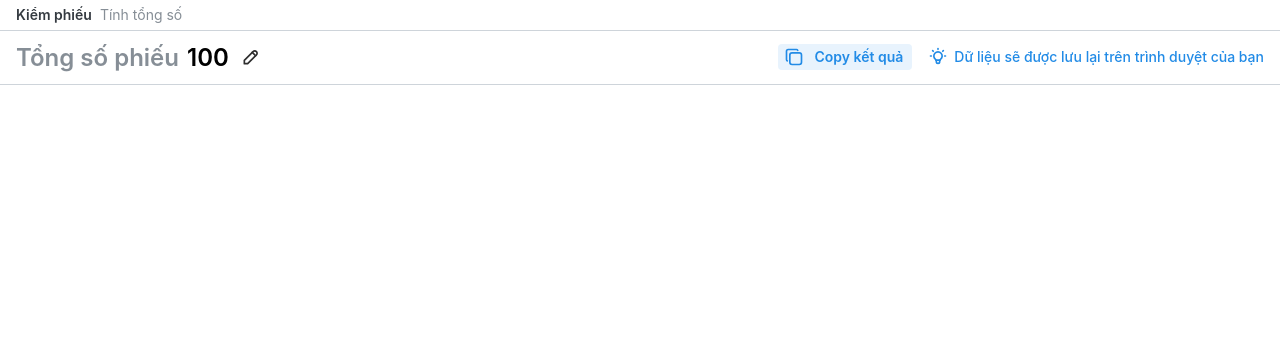
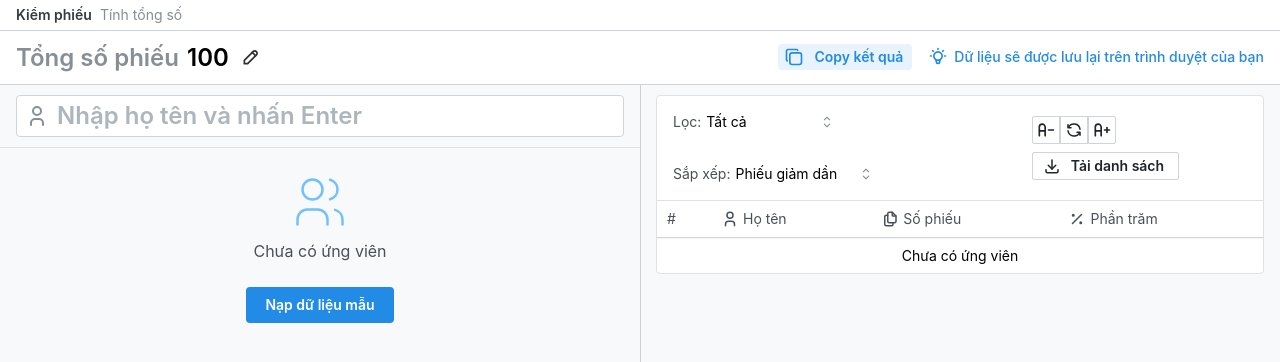
Before and after one commit to tatthien/church-election, a React (Vite) app: page / in a window 1280 px wide. Shown: the top 362 px of the page. Built offline with nearby package versions, Linux system fonts and the light colour scheme.

Commit message:
fix: container height

```diff
--- a/src/components/Candidate/Candidate.module.css
+++ b/src/components/Candidate/Candidate.module.css
@@ -3,7 +3,7 @@
   grid-auto-rows: min-content;
   gap: 0.5rem;
   overflow-y: auto;
-  height: calc(100vh - 178px);
+  height: calc(100vh - 210px);
 }
 
 .layoutList {
--- a/src/components/TableResult/TableResult.module.css
+++ b/src/components/TableResult/TableResult.module.css
@@ -1,6 +1,6 @@
 .tableContainer {
   overflow-y: auto;
-  max-height: calc(100vh - 132px);
+  max-height: calc(100vh - 210px);
 }
 
 .table {
--- a/src/pages/Calculator.tsx
+++ b/src/pages/Calculator.tsx
@@ -61,6 +61,7 @@ export default function Calculator() {
 
   return (
     <AppLayout>
+      <Box style={{ height: 'calc(100vh - 40px)' }}>
         <Allotment>
           <Allotment.Pane minSize={530} preferredSize={600}>
             <Title order={1} fz={32} p={16}>Tính tổng số</Title>
@@ -68,7 +69,7 @@ export default function Calculator() {
               <Alert title="Lưu ý" mb={16}>
                 Để tính tổng số phiếu chính xác, tên các ứng viên từ các nguồn phải giống nhau.
               </Alert>
-            <Stack>
+              <Stack style={{ overflowY: 'auto', height: 'calc(100vh - 230px)' }}>
                 {fields}
                 <Flex>
                   <Button variant="default" onClick={() => {
@@ -87,6 +88,7 @@ export default function Calculator() {
             </Box>
           </Allotment.Pane>
         </Allotment>
+      </Box>
     </AppLayout>
   );
 }
--- a/src/pages/Home.tsx
+++ b/src/pages/Home.tsx
@@ -25,6 +25,7 @@ export default function Home() {
   return (
     <AppLayout>
       <AppHeader />
+      <Box style={{ height: 'calc(100vh - 85px)' }}>
         <Allotment>
           <Allotment.Pane minSize={530}>
             <Box
@@ -60,6 +61,7 @@ export default function Home() {
             </Box>
           </Allotment.Pane>
         </Allotment>
+      </Box>
     </AppLayout>
   );
 }
```
Lines whose indentation alone changed are shown as unchanged.
